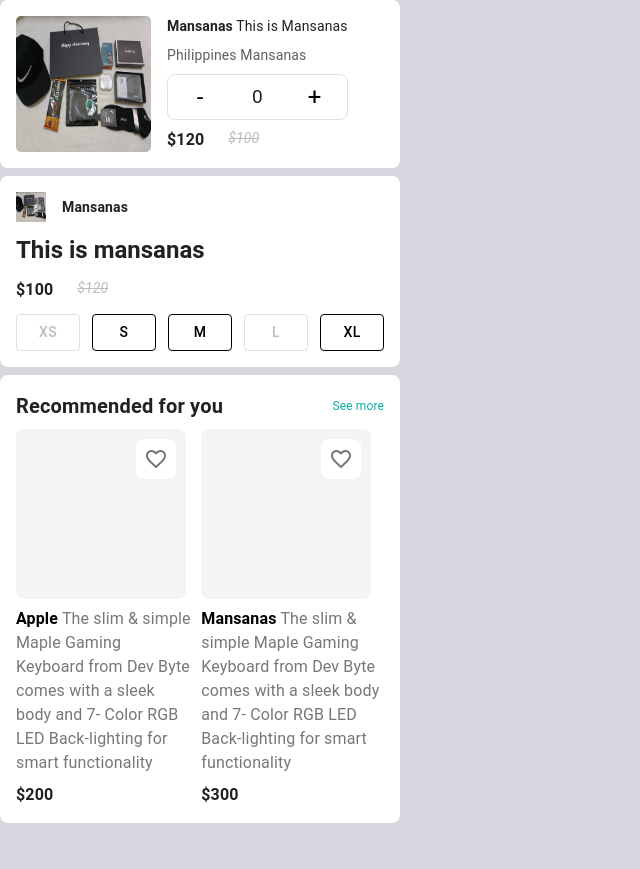
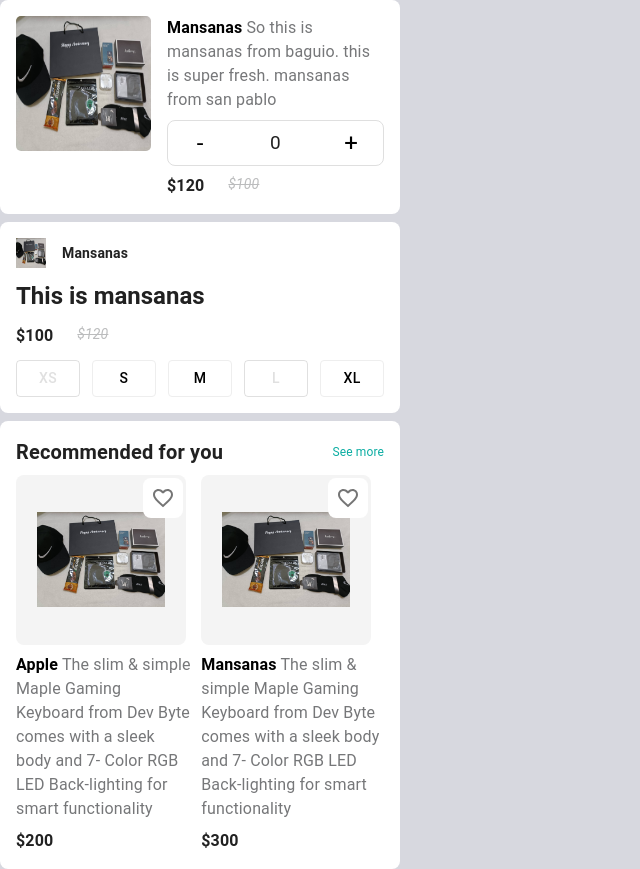
Before and after one commit to lioncio1229/SW-React-Coding-Challenge-forked-, a React (Create React App) app: page / in a window 1280 px wide. Shown: the whole page, without its empty margins (0-640 px from the left). Before the commit the page ends 823 px from the top, so only its background shows below. Built offline with nearby package versions, Linux system fonts and the light colour scheme.

Commit message:
Refactor

```diff
--- a/src/CustomThemeProvider.jsx
+++ b/src/CustomThemeProvider.jsx
@@ -1,4 +1,5 @@
 import { ThemeProvider, createTheme, CssBaseline } from "@mui/material";
+import { grey } from "@mui/material/colors";
 
 const theme = createTheme({
   palette: {
@@ -9,6 +10,9 @@
     },
     background: {
       default: "#d7d8df"
+    },
+    action : {
+      disabled : grey['300']
     }
   }
 });
--- a/src/components/QuantityCard.jsx
+++ b/src/components/QuantityCard.jsx
@@ -1,4 +1,4 @@
-import { Stack, Typography, Button } from "@mui/material";
+import { Stack, Typography, Button, Box } from "@mui/material";
 
 export const AddRemoveButton = ({ quantity = 0, maxQuantity=100, onDecrement, onIncrement }) => (
   <Stack
@@ -41,20 +41,38 @@
   </Stack>
 );
 
-const QuantityCard = ({quantity, maxQuantity, onDecrement, onIncrement, oldPrice='$100', newPrice='$120', imageSize=135, imageUrl}) => (
+const QuantityCard = ({
+  name = "Mansanas",
+  description = "So this is mansanas from baguio. this is super fresh. mansanas from san pablo",
+  quantity,
+  maxQuantity,
+  onDecrement,
+  onIncrement,
+  oldPrice = "$100",
+  newPrice = "$120",
+  imageSize = 135,
+  imageUrl,
+}) => (
+  <Stack gap={2} direction="rows" bgcolor="white" p={2} borderRadius={2}>
 
-    <Stack gap={2} direction='rows' bgcolor='white' p={2} borderRadius={2}>
+    <img src={imageUrl} width={imageSize} height={imageSize} style={{borderRadius : '5px'}} />
 
-        <img src={imageUrl} width={imageSize} height='auto' style={{borderRadius : '5px'}} />
+    <Stack spacing={1}>
+      <Stack direction="row">
+        <Typography noWrap={false} color="#767779">
+          <b style={{ color: "black" }}>{name}</b> {description}
+        </Typography>
+      </Stack>
 
-        <Stack spacing={1}>
-            <Typography fontSize={14}> <b>Mansanas</b> This is Mansanas </Typography>
-            <Typography color='#5f6063' fontSize={14}>Philippines Mansanas</Typography>
-            <AddRemoveButton quantity={quantity} maxQuantity={maxQuantity} onDecrement={onDecrement} onIncrement={onIncrement}/>
-            <NewPrice oldPrice={oldPrice} newPrice={newPrice} />
-        </Stack>
-
+      <AddRemoveButton
+        quantity={quantity}
+        maxQuantity={maxQuantity}
+        onDecrement={onDecrement}
+        onIncrement={onIncrement}
+      />
+      <NewPrice oldPrice={oldPrice} newPrice={newPrice} />
     </Stack>
-)
+  </Stack>
+);
 
 export default QuantityCard;
--- a/src/components/RecommendedCard.jsx
+++ b/src/components/RecommendedCard.jsx
@@ -3,14 +3,15 @@
 
 const iconPosition = {
   position: "absolute",
-  top: 10,
-  right: 10
+  top: 3,
+  right: 3
 };
 
 const ProductCard = ({
   name,
   description,
   price,
+  imageUrl,
   size = 170,
   isFavorite,
   setIsFavorite,
@@ -22,26 +23,32 @@
       bgcolor="#f4f4f4"
       borderRadius={2}
       position="relative"
+      display='flex'
+      justifyContent='center'
+      alignItems='center'
     >
+      <img src={imageUrl} width='75%' height='auto' />
       <Box bgcolor="white" borderRadius={2} sx={iconPosition}>
         <IconButton onClick={setIsFavorite}>
           {isFavorite ? <Favorite /> : <FavoriteBorderOutlined />}
         </IconButton>
       </Box>
     </Box>
+
     <Stack direction='row'>
       <Typography noWrap={false} color='#767779'>
         <b style={{color : 'black'}}>{name}</b> {description}
       </Typography>
     </Stack>
+
     <Typography fontWeight="bold">{price}</Typography>
+
   </Stack>
 );
 
 const RecommendedCard = ({ recommendedProducts, bgcolor = "white"}) => {
   return (
     <Stack spacing={1} bgcolor={bgcolor} p={2} borderRadius={2}>
-
       <Stack direction="row" justifyContent="space-between" alignItems="center">
         <Typography fontSize={20} fontWeight="bold">
           Recommended for you
@@ -52,8 +59,18 @@
       </Stack>
 
       <Stack direction="row" spacing={1} justifyContent="space-between">
-        <ProductCard name="Apple" description='The slim & simple Maple Gaming Keyboard from Dev Byte comes with a sleek body and 7- Color RGB LED Back-lighting for smart functionality' price="$200" />
-        <ProductCard name="Mansanas" description='The slim & simple Maple Gaming Keyboard from Dev Byte comes with a sleek body and 7- Color RGB LED Back-lighting for smart functionality' price="$300" />
+        <ProductCard
+          name="Apple"
+          description="The slim & simple Maple Gaming Keyboard from Dev Byte comes with a sleek body and 7- Color RGB LED Back-lighting for smart functionality"
+          price="$200"
+          imageUrl='./sample.jpg'
+        />
+        <ProductCard
+          name="Mansanas"
+          description="The slim & simple Maple Gaming Keyboard from Dev Byte comes with a sleek body and 7- Color RGB LED Back-lighting for smart functionality"
+          price="$300"
+          imageUrl='./sample.jpg'
+        />
       </Stack>
     </Stack>
   );
--- a/src/components/SizeSelector.jsx
+++ b/src/components/SizeSelector.jsx
@@ -7,10 +7,10 @@
         {sizes.map((size, i) => (
           <Button
             key={i}
-            variant={selected === size.label ? 'contained' : 'outlined'}
+            variant='outlined'
             bgcolor="white"
             disabled={!size.isAvailable}
-            sx={{ borderColor: "black", color: "black" }}
+            sx={{ borderColor: size.label === selected ? "black" : 'grey.200', color: "black" }}
             onClick={() => setSelected(size.label)}
           >
             {size.label}
```
